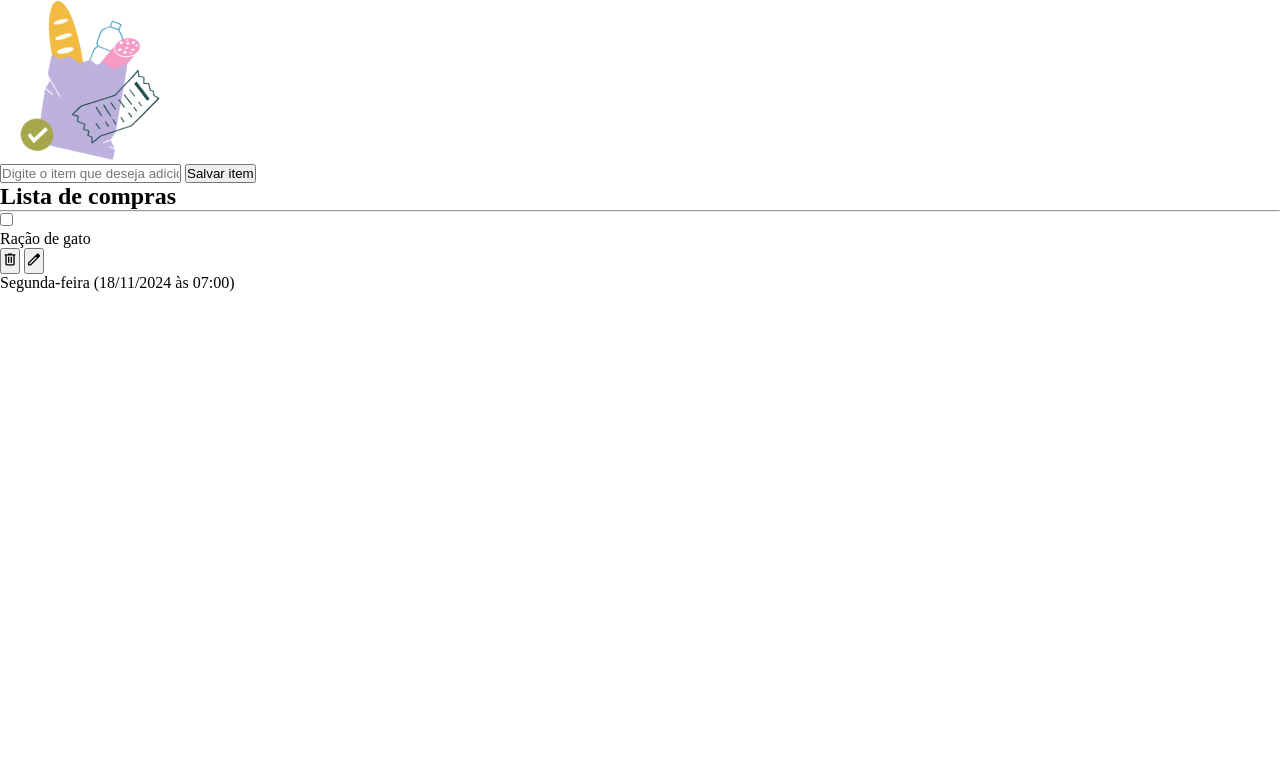
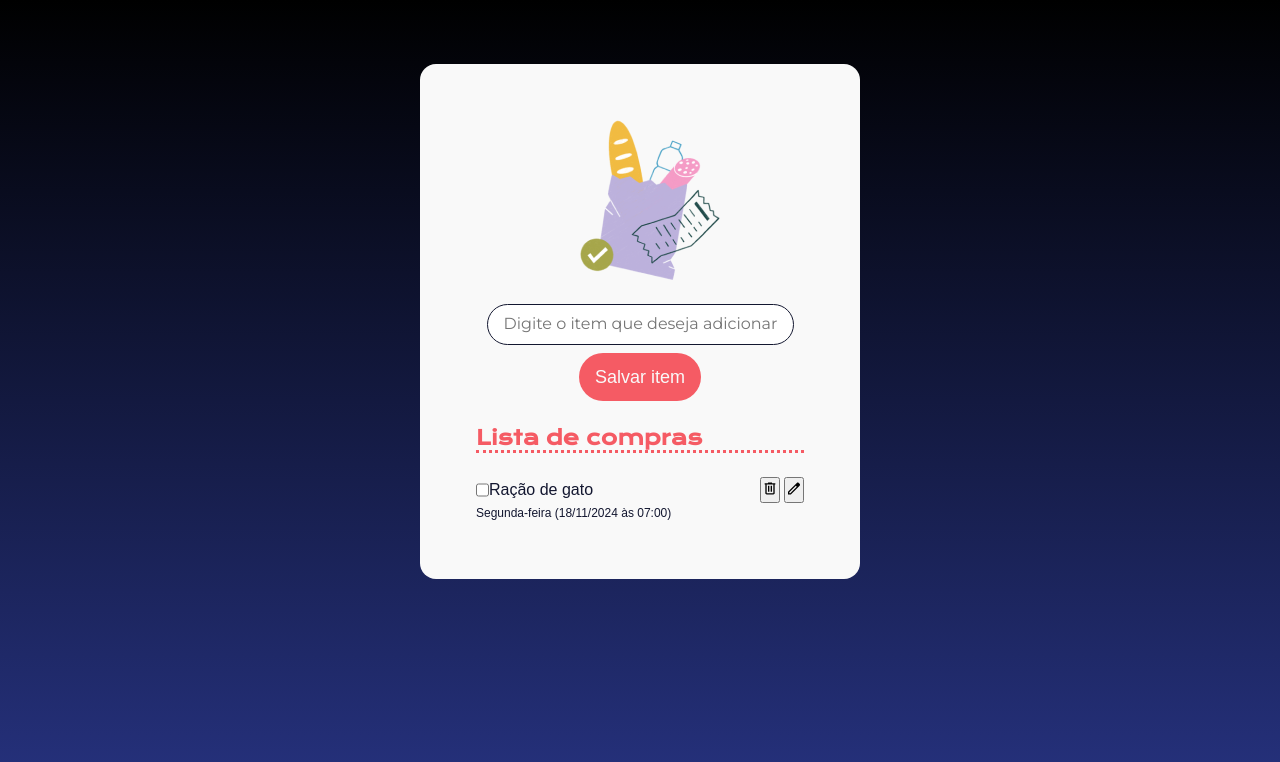
Before and after one commit to raylanraraujo/projeto_lista-de-compras, a plain HTML site: page index.html in a window 1280 px wide. Drawn offline with nearby package versions, Linux system fonts and the light colour scheme; a web font is replaced by a local one.

Commit message:
Estilizar itens da lista

```diff
--- a/index.html
+++ b/index.html
@@ -16,17 +16,16 @@
     <main>
         <img src="img/bag.png" alt="Sacola de compras">
         <form action="">
-            <input type="text" name="" id="" placeholder="Digite o item que deseja adicionar">
-            <button>Salvar item</button>
+            <input type="text" name="" id="input-item" placeholder="Digite o item que deseja adicionar">
+            <button id="adicionar-botao">Salvar item</button>
         </form>
 
+        <ul>
             <h2>Lista de compras</h2>
-        <hr>
-
-        <ul>
+            <hr /> <!--teve que ser feito o fechamento com a barra-->
             <li>
-                <div>
-                    <div>
+                <div class="item-lista-container">
+                    <div class="container-nome-compra">
                         <input type="checkbox" name="" id="">
                         <p>Ração de gato</p>
                     </div>
@@ -39,7 +38,7 @@
                         </button>
                     </div>
                 </div>
-                <p>Segunda-feira (18/11/2024 às 07:00)</p>
+                <p class="item-lista-texto">Segunda-feira (18/11/2024 às 07:00)</p>
             </li>
         </ul>
     </main>
--- a/styles.css
+++ b/styles.css
@@ -11,5 +11,109 @@
     --preto: #131730;
     --fonte-titulo: "Krona One", sans-serif;
     --fonte-texto: 'Numans', sans-serif;
+    --place: "Montserrat", sans-serif;
     --degrade-azul: linear-gradient(180deg, #000000 0%, #26327F 100%);
 }
+
+body{
+    background: var(--degrade-azul);
+    background-repeat: no-repeat;
+    height: 100vh;
+
+    display: flex;
+    flex-direction: column;
+    align-items: center;
+}
+
+main{
+    margin-top: 64px;
+
+    display: flex;
+    flex-direction: column;
+    gap: 24px;
+
+    width: 440px;
+    align-items: center;
+
+    background-color: var(--neutro);
+
+    padding: 56px;
+    border-radius: 16px;
+}
+
+h2 {
+    color: var(--cor-primaria);
+    font-family: var(--fonte-titulo);
+    font-size: 1.25rem;
+    text-align: left;
+}
+
+hr {
+    border: none;
+    border-bottom: 3px dotted var(--cor-primaria);
+    margin-bottom: 24px;
+
+    width: 100%; /*quanto vai ocupar do espaço disponível*/
+}
+
+p{
+    color: var(--preto);
+    font-family: var(--fonte-texto);
+    font-size: 1rem;
+    font-weight: 400;
+    text-align: left;
+}
+
+form {
+    align-items: center;
+    display: flex;
+    flex-direction: column;
+    gap: 0.5rem;
+}
+
+#input-item {
+    border: 1px solid var(--preto);
+    border-radius: 24px;
+    display: block; /*para fazer o input ocupar toda a largura e jogando o botao para baixo*/
+    padding: 12px 16px;
+    width: 307px;
+}
+
+#input-item::placeholder {
+    font-family: var(--place); /*não tinha variável para ela pois ela será usada apenas nesse momento*/
+    font-size: 1rem;
+    line-height: 19px;
+}
+
+#adicionar-botao {
+    background-color: var(--cor-primaria);
+    border: none;
+    border-radius: 24px;
+    color: var(--neutro);
+    font-family: var(--fonte-texto);
+    font-size: 1.125rem;
+    line-height: 24px;
+    padding: 12px 16px;
+}
+
+ul {
+    list-style-type: none;
+    width: 100%;
+}
+
+.item-lista-container {
+    display: flex;
+    align-items: center;
+    justify-content: space-between;
+}
+
+.container-nome-compra{
+    display: flex;
+}
+
+.item-lista-texto{
+    color: var(--preto);
+    font-family: var(--fonte-texto);
+    font-size: 0.75rem;
+    line-height: 20px;
+}
```
Lines whose indentation alone changed are shown as unchanged.
